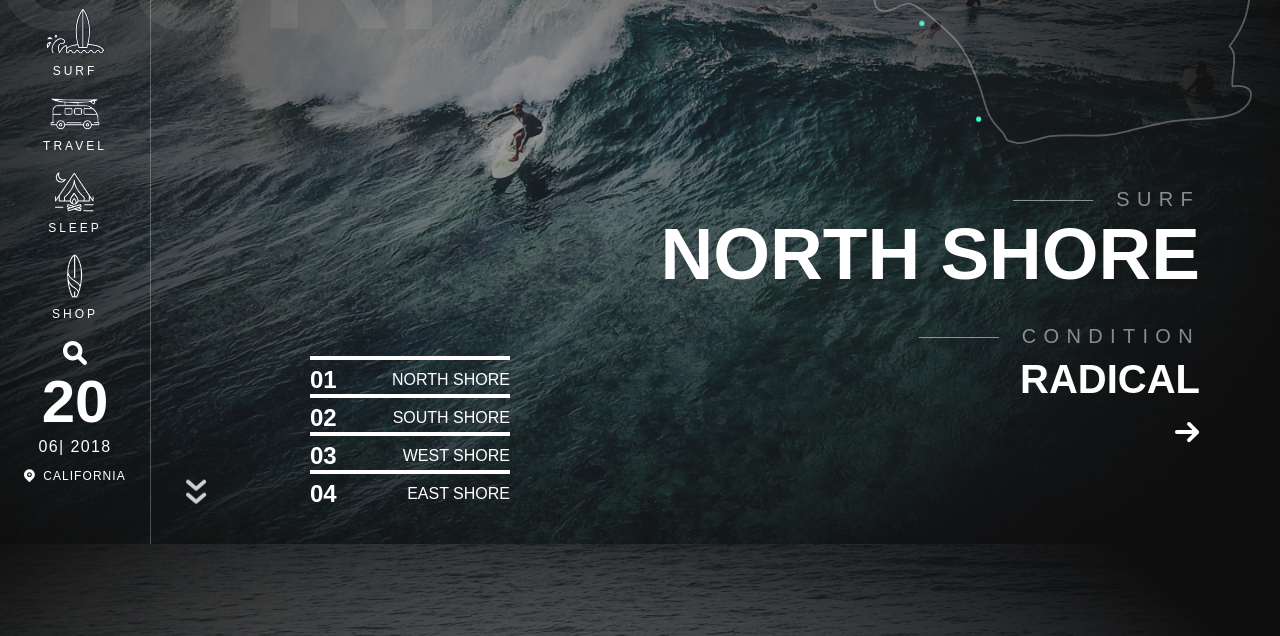
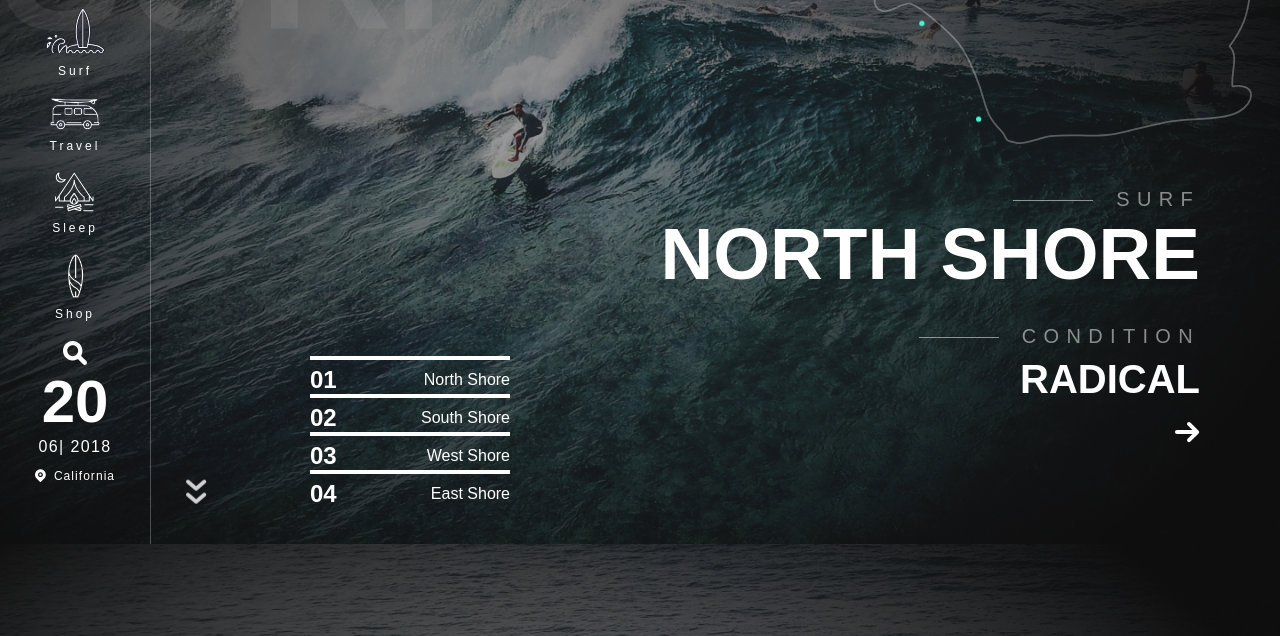
Before and after one commit to parvizrovshanaliyev/goSurfBlackFlagCreative, a website: page src/index.html in a window 1280 px wide. Shown: the part 256-892 px from the top of the page. Drawn offline with nearby package versions, Linux system fonts and the light colour scheme; files that its build step writes are made by us from their sources; files whose address does not match are found by name; a web font is replaced by a local one.

Commit message:
container yapiyoruz aga

```diff
--- a/src/sass/_typography.scss
+++ b/src/sass/_typography.scss
@@ -33,6 +33,29 @@ li {
     padding: 0;
 }
 
+
+
+a {
+    text-decoration: none;
+    display: inline-block;
+    outline: none;
+    color: #fff;
+}
+
+select,
+input,
+button,
+textarea {
+    outline: none;
+}
+
+select {
+    cursor: pointer;
+}
+.container{
+    max-width: 1920px;
+    margin: 0 auto;
+}
 .suptitle-left {
     font-size: 20px;
     line-height: 23px;
@@ -54,31 +77,30 @@ li {
     }
 }
 
-a {
-    text-decoration: none;
-    display: inline-block;
-    outline: none;
-    color: #fff;
+.title {
+    span {
+        font-size: 200px;
+        color: rgba(#fff, .02);
+        font-weight: 800;
+        transform: translateX(-50px);
+        display: inline-block;
+    }
+
+    h3 {
+        position: absolute;
+        left: 16%;
+        top: 38%;
+        color: #fff;
+        font-size: 80px;
+        font-weight: 800;
+        &::after{
+            content: "";
+            position: absolute;
+            top: 0;
+            right: 0;
+            width: 80px;
+            height: 1px;
+            background-color: $green;
+        }
+    }
 }
-
-select,
-input,
-button,
-textarea {
-    outline: none;
-}
-
-select {
-    cursor: pointer;
-}
-
-// .container{
-//     width: 1140px;
-//     margin-left: auto;
-//     margin-right: auto;
-// }
-
-// .row{
-//     padding-left: 15px;
-//     padding-right: 15px;
-// }
--- a/src/sass/partials/home/_header.scss
+++ b/src/sass/partials/home/_header.scss
@@ -88,6 +88,7 @@
     &__name {
         font-weight: 300;
         line-height: 19;
+        text-transform: capitalize;
     }
 }
 
@@ -160,6 +161,7 @@
                 letter-spacing: 0.1875rem;
                 padding-top: 0.375rem;
                 margin-bottom: 1.1875rem;
+                text-transform: capitalize;
             }
         }
     }
@@ -193,7 +195,7 @@
         letter-spacing: 1.05px;
         position: relative;
         padding-left: 19px;
-
+        text-transform: capitalize;
         &::before {
             content: "";
             position: absolute;
--- a/src/sass/partials/home/_surf.scss
+++ b/src/sass/partials/home/_surf.scss
@@ -0,0 +1,4 @@
+.surf{
+    position: relative;
+    padding-top: 7.5rem;
+}
```
Also changed, not shown: dist/css/main.min.css, 1 other file.
